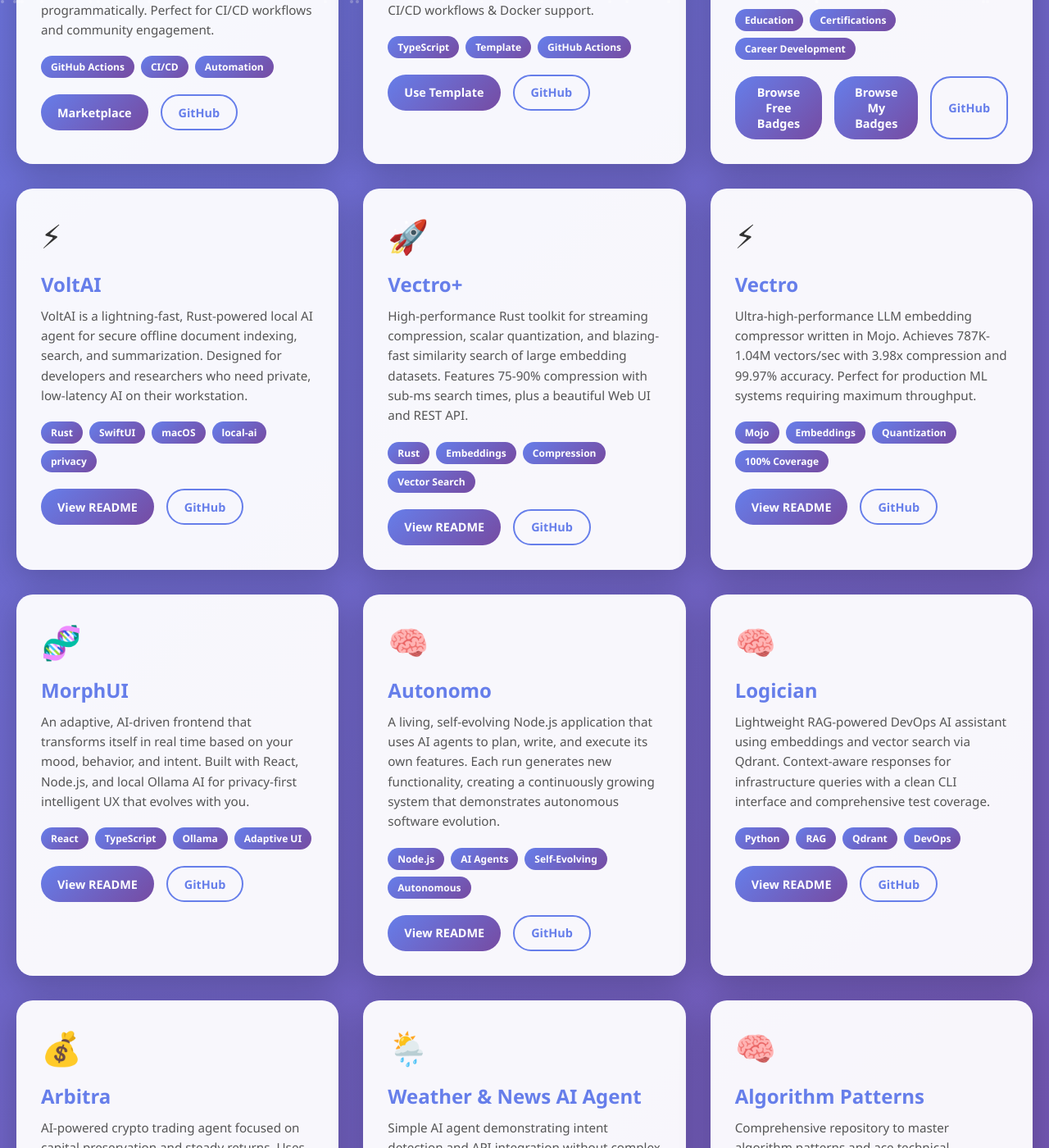
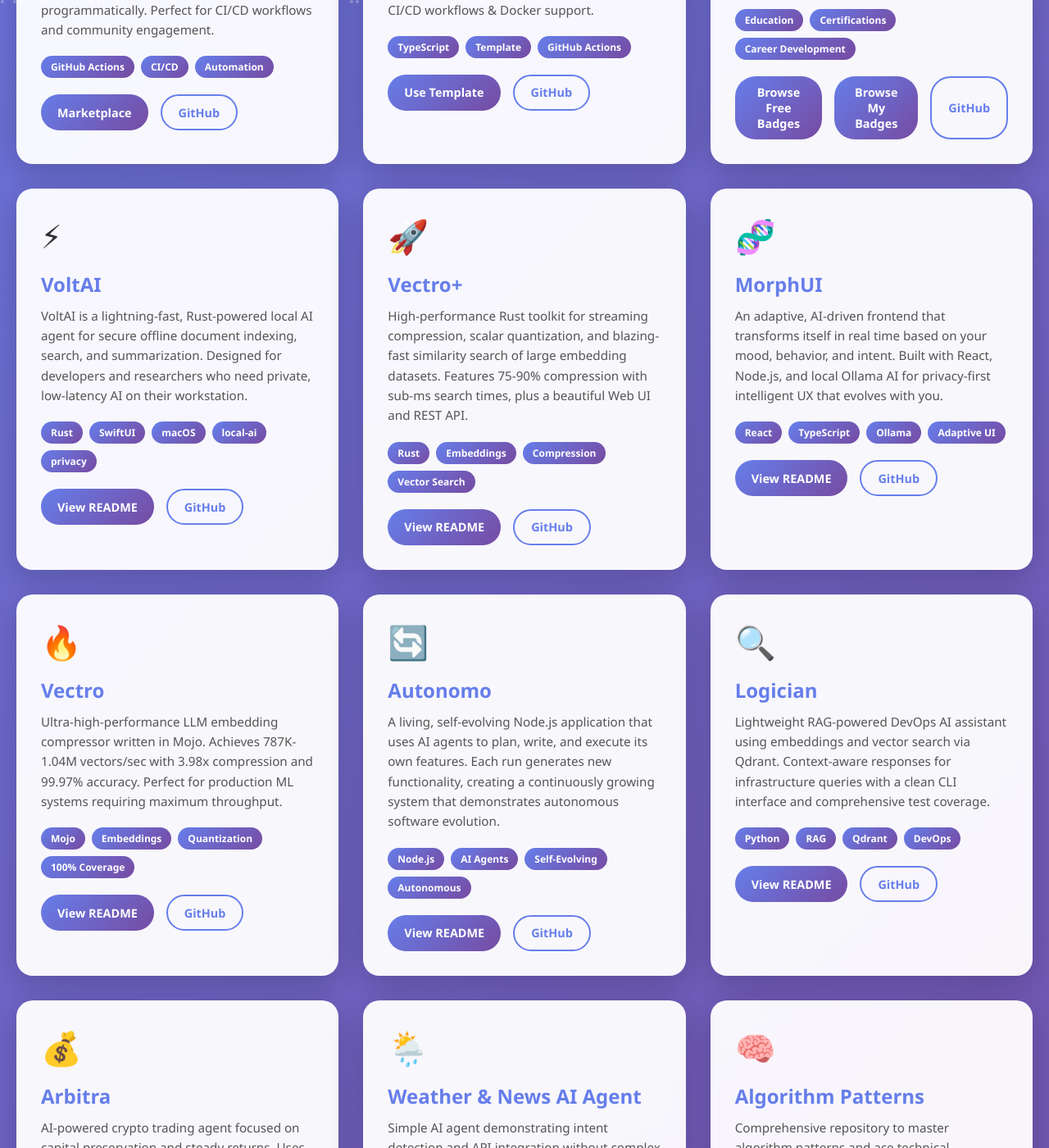
Before and after one commit to wesleyscholl/wesleyscholl.github.io, a Jekyll site: the page built from README.md, in a window 1280 px wide and 1400 px high, scrolled down 1372 px. Shown: the whole window at 82% size. Built offline with Jekyll 4.4.1, drawn with Linux system fonts in a browser that asks for light colours; our own code applies the rules of GitHub Pages for plain Markdown files.

Commit message:
Update project cards with Vectro and Logician

```diff
--- a/_layouts/default.html
+++ b/_layouts/default.html
@@ -420,7 +420,7 @@
             </div>
 
             <div class="project-card" data-category="dev-tools">
-                <span class="project-icon">⚡</span>
+                <span class="project-icon">📦</span>
                 <h3 class="project-title">GitHub Action TypeScript Starter</h3>
                 <p class="project-description">The ultimate TypeScript GitHub Action starter template! Production-ready boilerplate with Jest testing, ESLint + Prettier, Husky hooks, CI/CD workflows & Docker support.</p>
                 <div class="project-tags">
@@ -483,22 +483,6 @@
                 </div>
             </div>
 
-            <div class="project-card" data-category="performance">
-                <span class="project-icon">⚡</span>
-                <h3 class="project-title">Vectro</h3>
-                <p class="project-description">Ultra-high-performance LLM embedding compressor written in Mojo. Achieves 787K-1.04M vectors/sec with 3.98x compression and 99.97% accuracy. Perfect for production ML systems requiring maximum throughput.</p>
-                <div class="project-tags">
-                    <span class="tag">Mojo</span>
-                    <span class="tag">Embeddings</span>
-                    <span class="tag">Quantization</span>
-                    <span class="tag">100% Coverage</span>
-                </div>
-                <div class="project-links">
-                    <a href="https://github.com/wesleyscholl/vectro#readme" class="btn btn-primary">View README</a>
-                    <a href="https://github.com/wesleyscholl/vectro" class="btn btn-secondary">GitHub</a>
-                </div>
-            </div>
-
             <div class="project-card" data-category="ai">
                 <span class="project-icon">🧬</span>
                 <h3 class="project-title">MorphUI</h3>
@@ -515,8 +499,24 @@
                 </div>
             </div>
 
+            <div class="project-card" data-category="performance">
+                <span class="project-icon">🔥</span>
+                <h3 class="project-title">Vectro</h3>
+                <p class="project-description">Ultra-high-performance LLM embedding compressor written in Mojo. Achieves 787K-1.04M vectors/sec with 3.98x compression and 99.97% accuracy. Perfect for production ML systems requiring maximum throughput.</p>
+                <div class="project-tags">
+                    <span class="tag">Mojo</span>
+                    <span class="tag">Embeddings</span>
+                    <span class="tag">Quantization</span>
+                    <span class="tag">100% Coverage</span>
+                </div>
+                <div class="project-links">
+                    <a href="https://github.com/wesleyscholl/vectro#readme" class="btn btn-primary">View README</a>
+                    <a href="https://github.com/wesleyscholl/vectro" class="btn btn-secondary">GitHub</a>
+                </div>
+            </div>
+
             <div class="project-card" data-category="ai">
-                <span class="project-icon">🧠</span>
+                <span class="project-icon">🔄</span>
                 <h3 class="project-title">Autonomo</h3>
                 <p class="project-description">A living, self-evolving Node.js application that uses AI agents to plan, write, and execute its own features. Each run generates new functionality, creating a continuously growing system that demonstrates autonomous software evolution.</p>
                 <div class="project-tags">
@@ -532,7 +532,7 @@
             </div>
 
             <div class="project-card" data-category="ai">
-                <span class="project-icon">🧠</span>
+                <span class="project-icon">🔍</span>
                 <h3 class="project-title">Logician</h3>
                 <p class="project-description">Lightweight RAG-powered DevOps AI assistant using embeddings and vector search via Qdrant. Context-aware responses for infrastructure queries with a clean CLI interface and comprehensive test coverage.</p>
                 <div class="project-tags">
@@ -595,7 +595,7 @@
             </div>
 
             <div class="project-card" data-category="dev-tools">
-                <span class="project-icon">🚀</span>
+                <span class="project-icon">�️</span>
                 <h3 class="project-title">Bash Scripts Collection</h3>
                 <p class="project-description">Production-ready Bash scripts for DevOps engineers and system administrators. Handles system monitoring, backups, Kubernetes management, CI/CD integrations, and more with battle-tested automation utilities.</p>
                 <div class="project-tags">
```
